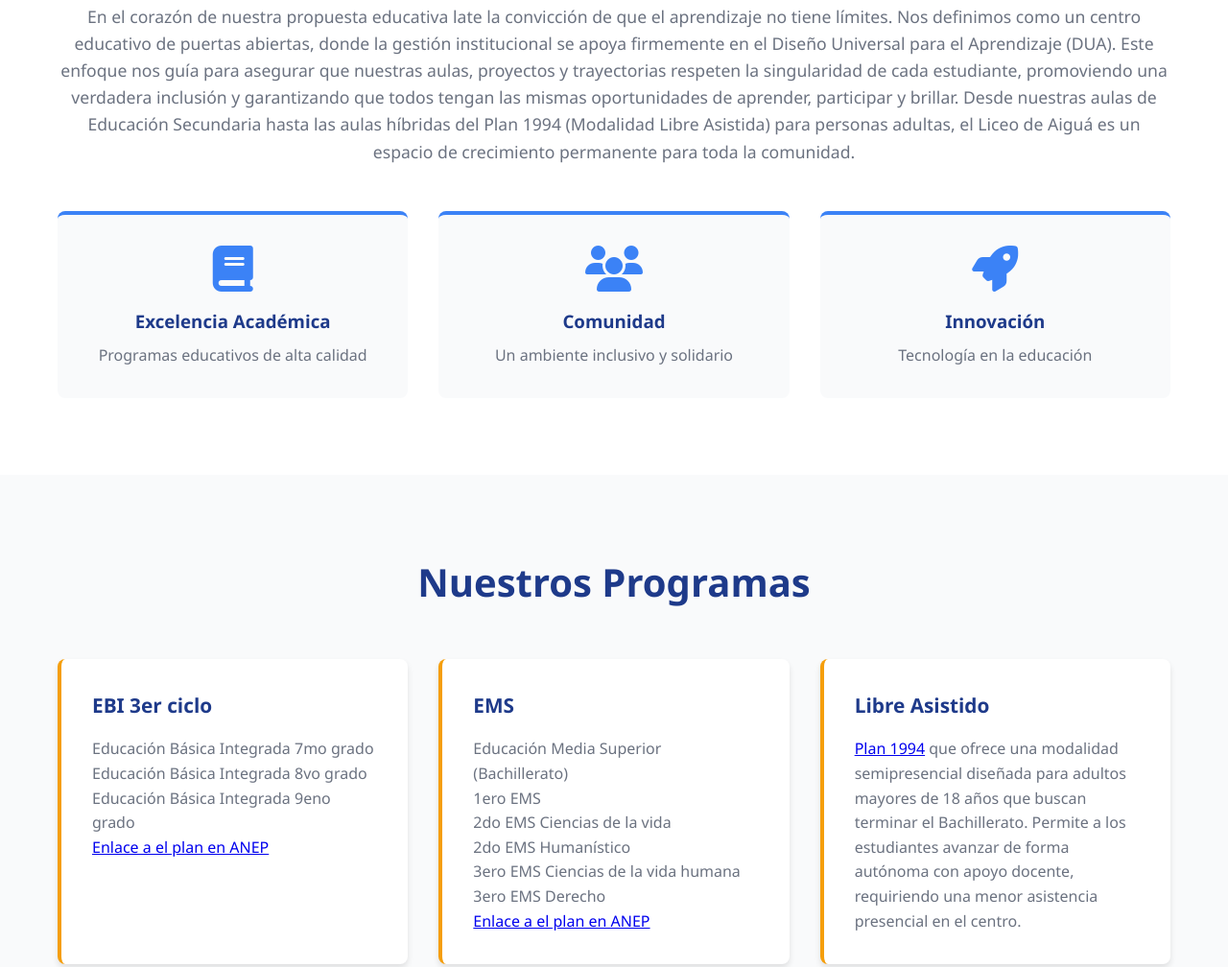
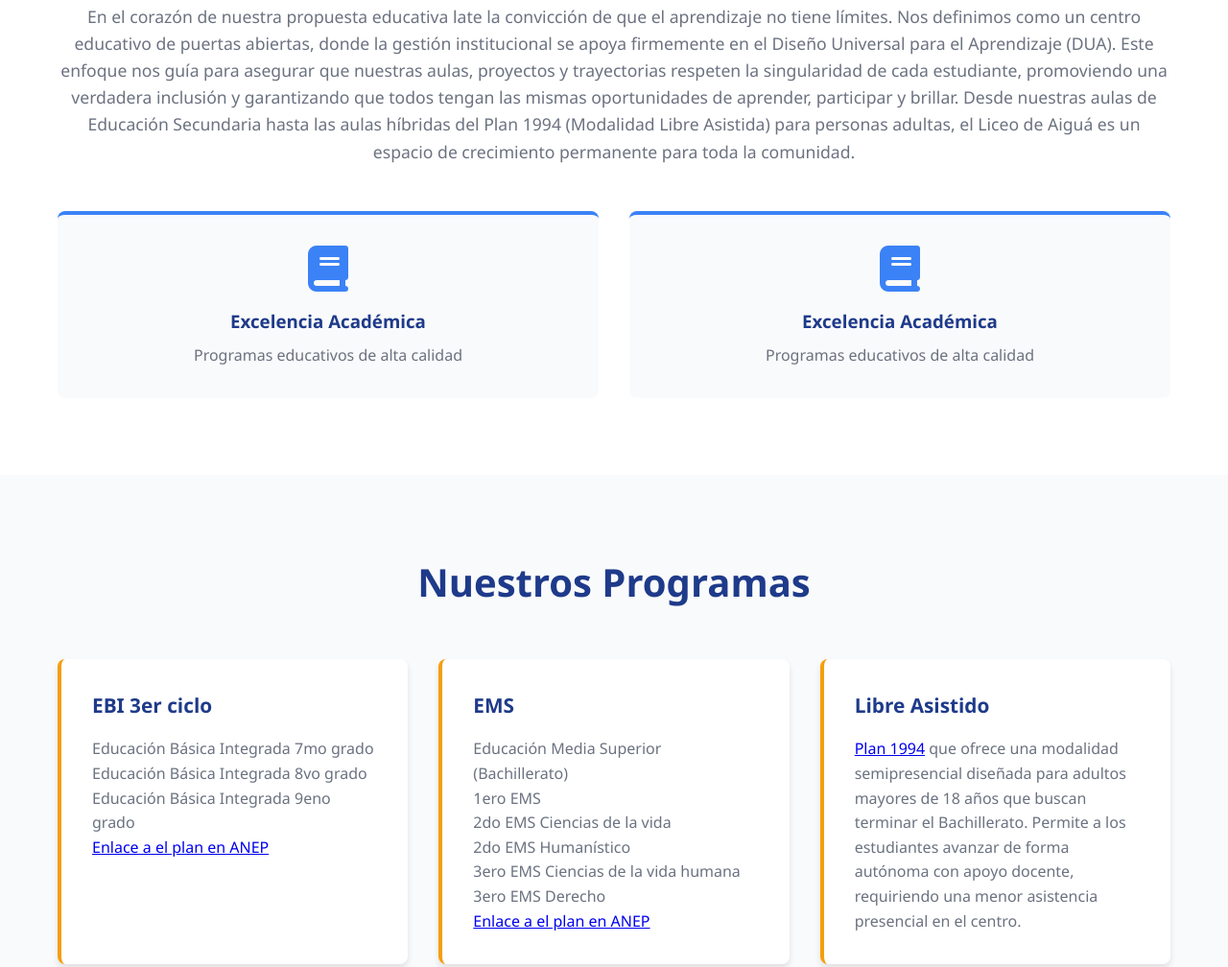
Before and after one commit to poiteaigua-glitch/liceoaiguaweb, a plain HTML site: page index.html in a window 1280 px wide. Shown: the part 562-1570 px from the top of the page at 96% size. Drawn offline with Linux system fonts and the light colour scheme.

Commit message:
iniciandoNoticias
primer intento de hacer funcionar el json

```diff
--- a/index.html
+++ b/index.html
@@ -26,7 +26,7 @@
                 <li class="nav-item"><a href="proyectos.html" class="nav-link">Proyectos</a></li>
                 <li class="nav-item"><a href="#programs" class="nav-link">Programas</a></li>
                 <li class="nav-item"><a href="#contact" class="nav-link">Contacto</a></li>
-                <li class="nav-item"><p class="nav-link" onclick="cambiarFuente('Lucida Handwriting')//intercalarFuente()">DUA</p></li>
+                <li class="nav-item"><p class="nav-link" onclick="/*cambiarFuente('Lucida Handwriting')*/intercalarFuente()">DUA</p></li>
             </ul>
         </div>
     </nav>
@@ -45,7 +45,7 @@
 Desde nuestras aulas de Educación Secundaria hasta las aulas híbridas del Plan 1994 (Modalidad Libre Asistida) para personas adultas, el Liceo de Aiguá es un espacio de crecimiento permanente para toda la comunidad.
 
 </p>
-            <div class="features">
+            <div id="noticias" class="features">
                 <div class="feature-card">
                     <i class="fas fa-book"></i>
                     <h3>Excelencia Académica</h3>
@@ -121,6 +121,7 @@ Desde nuestras aulas de Educación Secundaria hasta las aulas híbridas del Plan
                         <i class="fas fa-map-marker-alt"></i>
                         <div>
                             <h4>Ubicación</h4>
+                            <p>Alberto Drapper 706 esquina 18 de julio</p>
                             <p>Aigua,Maldonado, Uruguay</p>
                         </div>
                     </div>
--- a/script.js
+++ b/script.js
@@ -1,5 +1,5 @@
-localStorage.setItem("fuente",0);
-const fuentes = ['Arial, 	Copperplate,Lucida Handwriting'];
+let fuentesIndex = 0;
+const fuentes = ['Arial', 	'Copperplate', 'Lucida Handwriting'];
 
 async function readJSONFile(filePath) {
     try {
@@ -28,16 +28,38 @@ document.addEventListener('DOMContentLoaded', async () => {
     const entradas = await readJSONFile('entradas.json');
     // Aquí puedes usar los datos del JSON como necesites
     console.log('Datos cargados:', entradas);
+    inicializar();
 });
+
+function inicializar() {
+    const cargador = `<div class="feature-card">
+                    <i class="fas fa-book"></i>
+                    <h3>Excelencia Académica</h3>
+                    <p>Programas educativos de alta calidad</p>
+                </div>
+                <div class="feature-card">
+                    <i class="fas fa-book"></i>
+                    <h3>Excelencia Académica</h3>
+                    <p>Programas educativos de alta calidad</p>
+                </div>`;
+    cargar(cargador);
+}
+
+function cargar(cargador) {
+    document.getElementById('noticias').innerHTML = cargador;
+}
 
 function intercalarFuente() {
     const fuenteActual = document.body.style.fontFamily;
-    if (fuenteActual === fuentes[0]) {
+    if (fuentesIndex === 0) {
         cambiarFuente(fuentes[1]);
-    } else if (fuenteActual === fuentes[1]) {
+        fuentesIndex=1;
+    } else if (fuentesIndex === 1) {
         cambiarFuente(fuentes[2]);
+        fuentesIndex=2;
     } else {
         cambiarFuente(fuentes[0]);
+        fuentesIndex=0;
     }
 }
 function cambiarFuente(nombreFuente) {
```
